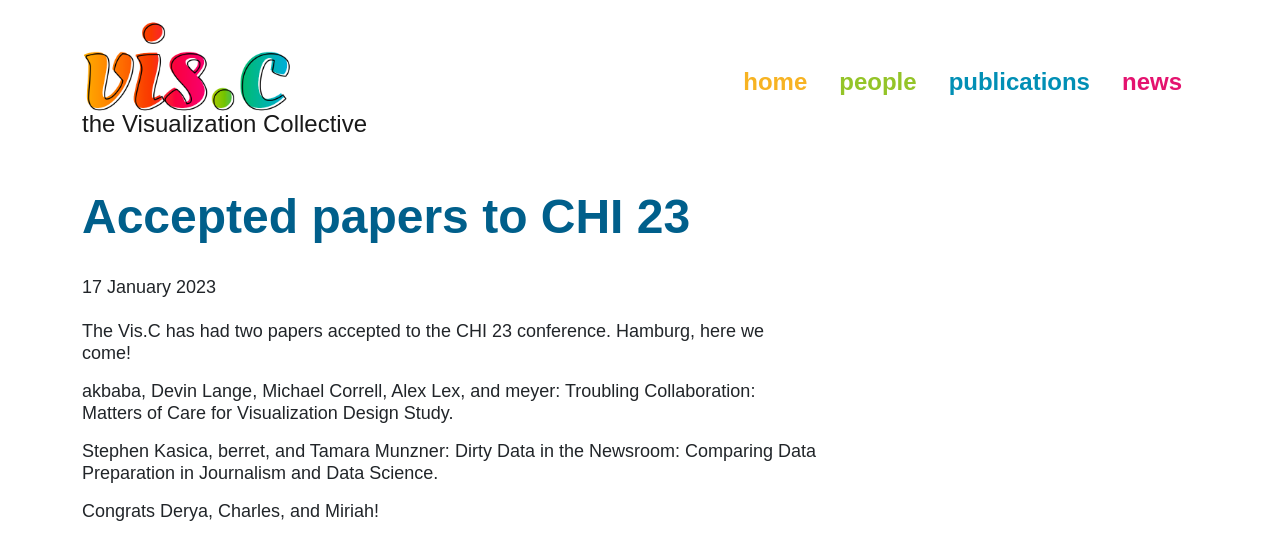
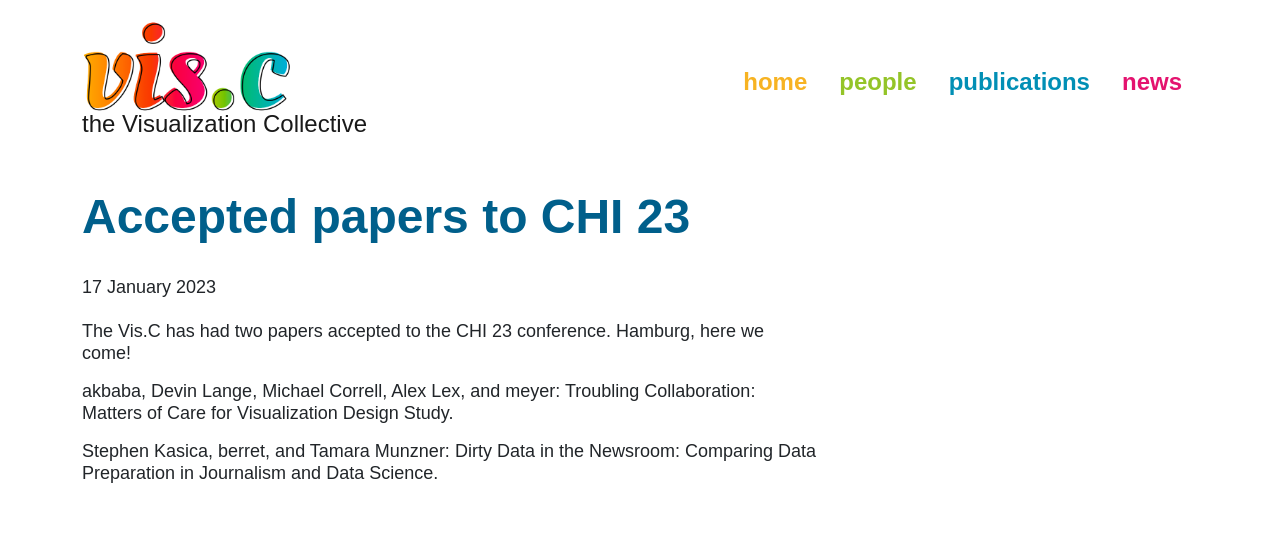
Before and after one commit to visidlab/visidlab.github.io, a Jekyll site: the page built from _news/2023-01-01-CHI_papers.md, in a window 1280 px wide. Shown: the top 560 px of the page. Built offline with Jekyll 4.4.1, drawn with Linux system fonts in a browser that asks for light colours; some web fonts are replaced.

Commit message:
Update 2023-01-01-CHI_papers.md

```diff
--- a/_news/2023-01-01-CHI_papers.md
+++ b/_news/2023-01-01-CHI_papers.md
@@ -11,5 +11,3 @@ The Vis.C has had two papers accepted to the CHI 23 conference. Hamburg, here we
 akbaba, Devin Lange, Michael Correll, Alex Lex, and meyer: [Troubling Collaboration: Matters of Care for Visualization Design Study](https://viscollective.github.io/publications/2023_chi_troubling/).
 
 Stephen Kasica, berret, and Tamara Munzner: [Dirty Data in the Newsroom: Comparing Data Preparation in Journalism and Data Science](https://www.cs.ubc.ca/group/infovis/pubs/2023/dirty-data-in-the-newsroom/).
-
-Congrats Derya, Charles, and Miriah!
```
